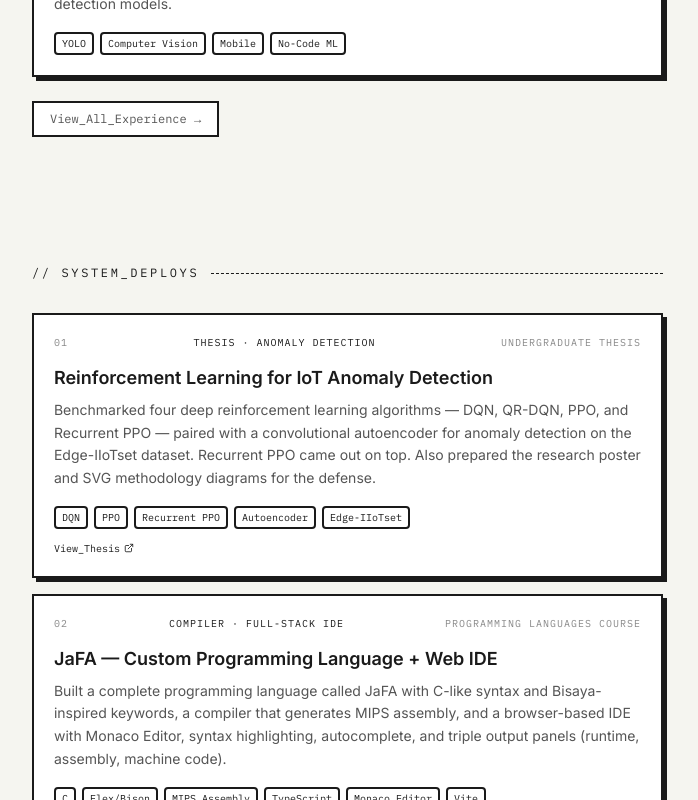
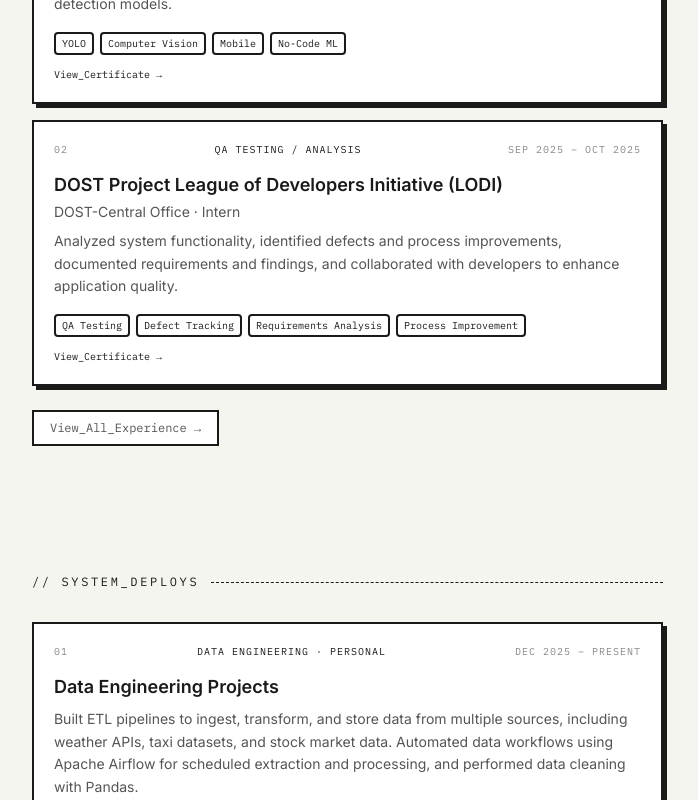
Before and after one commit to Yoeees/my-portfolio, a React (Vite) app: page / in a window 1280 px wide. Shown: the part 1400-2200 px from the top of the page, without its empty margins (553-1251 px from the left). Built offline with nearby package versions, Linux system fonts and the light colour scheme.

Commit message:
feat: add data engineering project, fix QA tags, attach certificates to work experience

```diff
--- a/src/data.ts
+++ b/src/data.ts
@@ -1,5 +1,7 @@
 import dataengineerCert from "./assets/certificate_page-0001.jpg";
 import sqlfundamentals from "./assets/SQL_Fundamentals.jpg"
+import dostCert from "./assets/DOST CARAGA.jpg";
+import lodiCert from "./assets/Project LODI.jpg";
 
 export interface StackGroup {
   group: string;
@@ -85,6 +87,14 @@ export const STACK: StackGroup[] = [
 
 export const PROJECTS: Project[] = [
   {
+    tag: "DATA ENGINEERING · PERSONAL",
+    title: "Data Engineering Projects",
+    period: "Dec 2025 – Present",
+    body:
+      "Built ETL pipelines to ingest, transform, and store data from multiple sources, including weather APIs, taxi datasets, and stock market data. Automated data workflows using Apache Airflow for scheduled extraction and processing, and performed data cleaning with Pandas.",
+    tags: ["Python", "Apache Airflow", "Pandas", "ETL", "PostgreSQL"],
+  },
+  {
     tag: "THESIS · ANOMALY DETECTION",
     title: "Reinforcement Learning for IoT Anomaly Detection",
     period: "Undergraduate Thesis",
@@ -121,7 +131,7 @@ export const PROJECTS: Project[] = [
 
 export const WORK_EXPERIENCE: WorkExperience[] = [
   {
-    tag: "DEFECT DETECTION",
+    tag: "Machine Learning / Computer Vision",
     title: "Robusta Coffee Defect Detection + No-Code Training Platform",
     company: "DOST-Caraga",
     role: "Intern",
@@ -129,6 +139,18 @@ export const WORK_EXPERIENCE: WorkExperience[] = [
     body:
       "Built a YOLO-based mobile app that flags defects in Robusta coffee beans bean-by-bean, and contributed to a no-code platform that lets non-technical users train their own detection models.",
     tags: ["YOLO", "Computer Vision", "Mobile", "No-Code ML"],
+    image: dostCert,
+  },
+  {
+    tag: "QA Testing / Analysis",
+    title: "DOST Project League of Developers Initiative (LODI)",
+    company: "DOST-Central Office",
+    role: "Intern",
+    period: "Sep 2025 – Oct 2025",
+    body:
+      "Analyzed system functionality, identified defects and process improvements, documented requirements and findings, and collaborated with developers to enhance application quality.",
+    tags: ["QA Testing", "Defect Tracking", "Requirements Analysis", "Process Improvement"],
+    image: lodiCert,
   },
 ];
 
```
